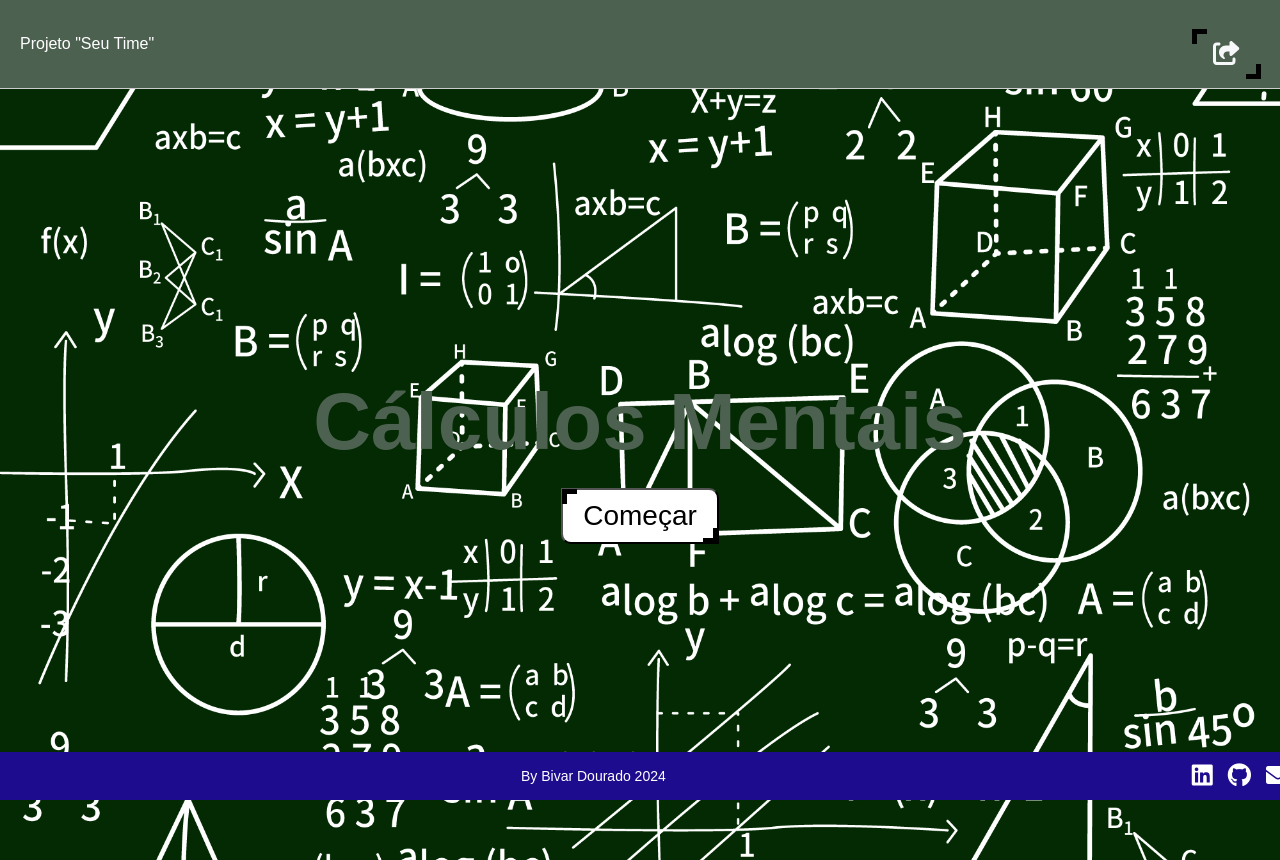
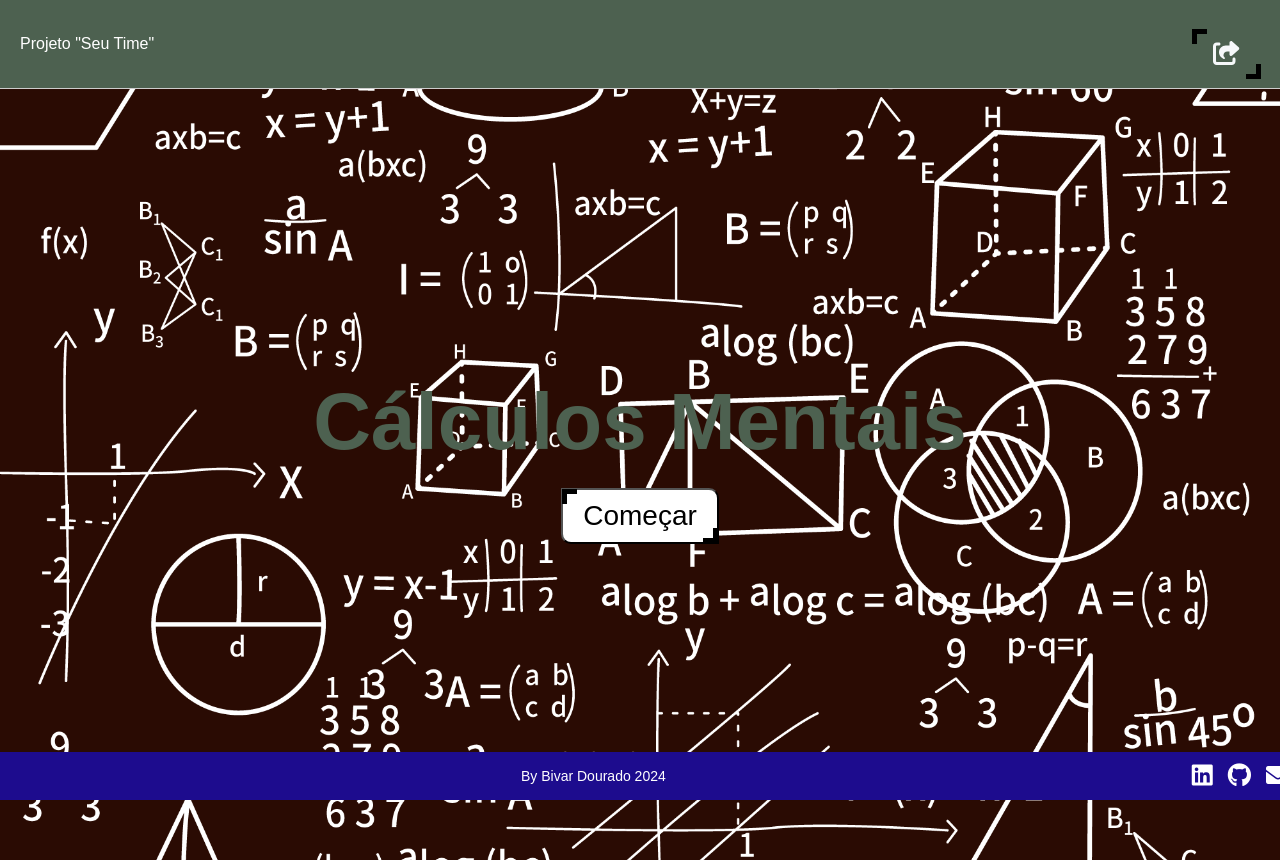
Before and after one commit to bivardourado/mente, a React (Create React App) app: page / in a window 1280 px wide. Built offline with nearby package versions, Linux system fonts and the light colour scheme.

Commit message:
quarto commit

```diff
--- a/src/styles.css
+++ b/src/styles.css
@@ -1,5 +1,5 @@
 body {
-    background-color: #032a03;
+    background-color: #2a0b03;
 
     background-image: url('./image/back.png');
     background-size: cover;
```
